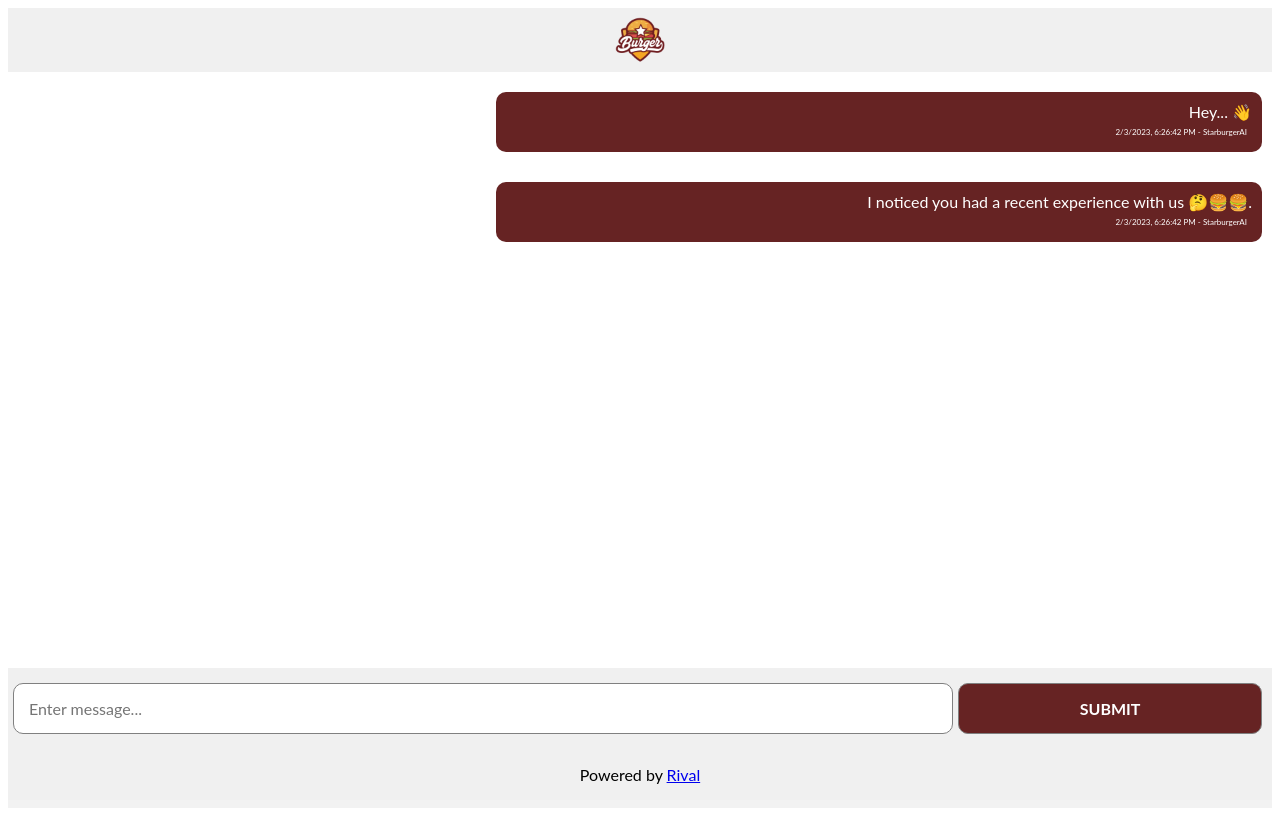
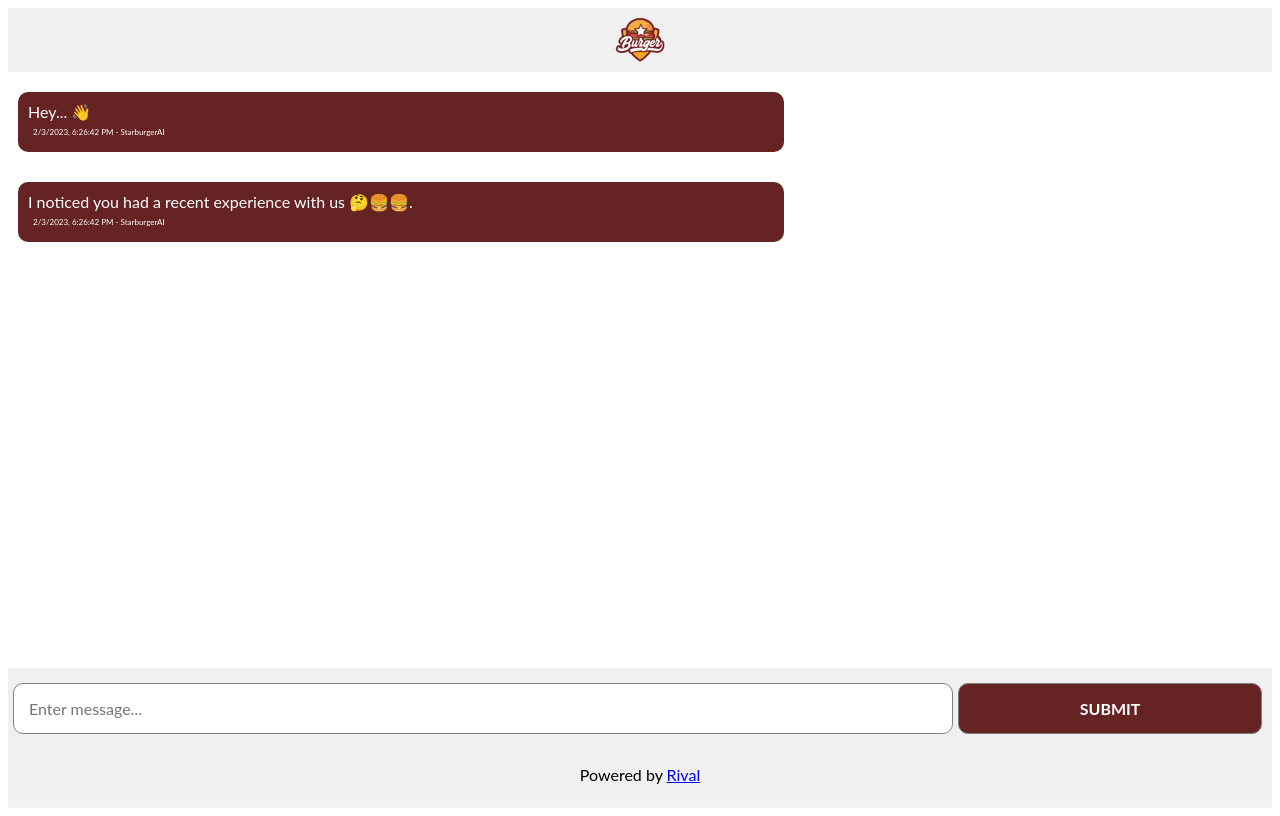
Before and after one commit to Ollstar/starburgerai, a Next.js app: page / in a window 1280 px wide. Built offline with nearby package versions, Linux system fonts and the light colour scheme.

Commit message:
changed message side

```diff
--- a/components/Message.module.css
+++ b/components/Message.module.css
@@ -1,7 +1,23 @@
+
 
 .animalLeft {
+  text-align: right;
+  background-color: #E9E9EB;
+  border-radius: 10px;
+  padding: 10px;
+  float: right;
+  width: 60%;
+  color: black;
+  font-family: "lato", sans-serif;
+  font-size: 16px;
+
+}
+
+.animalRight {
   text-align: left;
-  background-color: rgb(117, 108, 108);
+  font-size: 16px;
+
+  background-color: rgb(102,35,35	);
   border-radius: 10px;
   padding: 10px;
   float: left;
@@ -10,20 +26,6 @@
   font-family: "lato", sans-serif;
 
 }
-
-.animalRight {
-  text-align: right;
-  background-color: rgb(102,35,35	);
-  border-radius: 10px;
-  padding: 10px;
-  float: right;
-  width: 60%;
-  color: white;
-  font-family: "lato", sans-serif;
-
-
-}
-
 .subtext {
   font-size: 8px;
   padding: 5px;
--- a/pages/index.module.css
+++ b/pages/index.module.css
@@ -99,11 +99,11 @@
 }
 
 .animalLeft {
-  text-align: left;
+  text-align: right;
   background-color: #E9E9EB;
   border-radius: 10px;
   padding: 10px;
-  float: left;
+  float: right;
   width: 60%;
   color: black;
   font-family: "lato", sans-serif;
@@ -112,13 +112,13 @@
 }
 
 .animalRight {
-  text-align: right;
+  text-align: left;
   font-size: 16px;
 
   background-color: rgb(102,35,35	);
   border-radius: 10px;
   padding: 10px;
-  float: right;
+  float: left;
   width: 60%;
   color: white;
   font-family: "lato", sans-serif;
```
